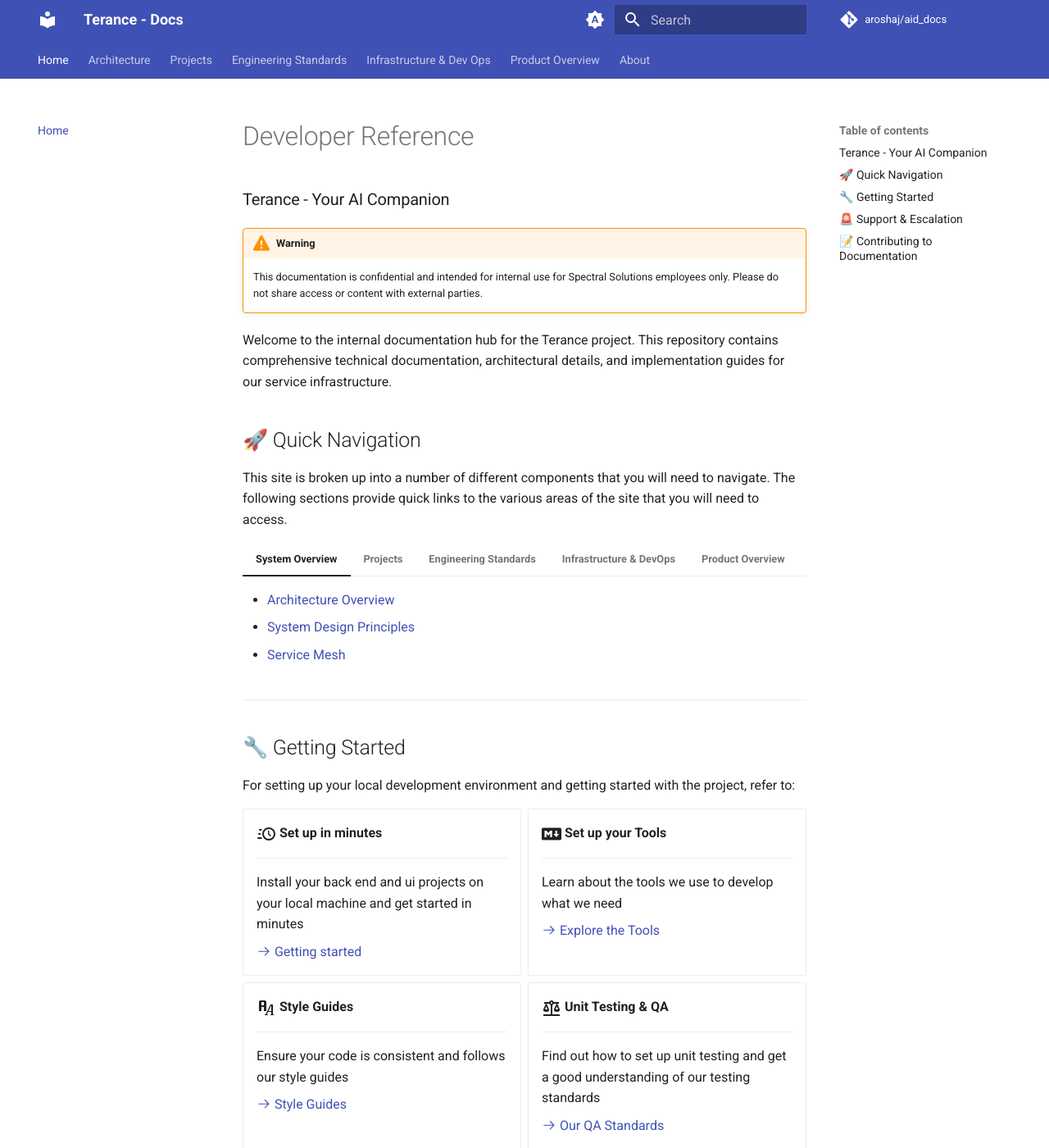
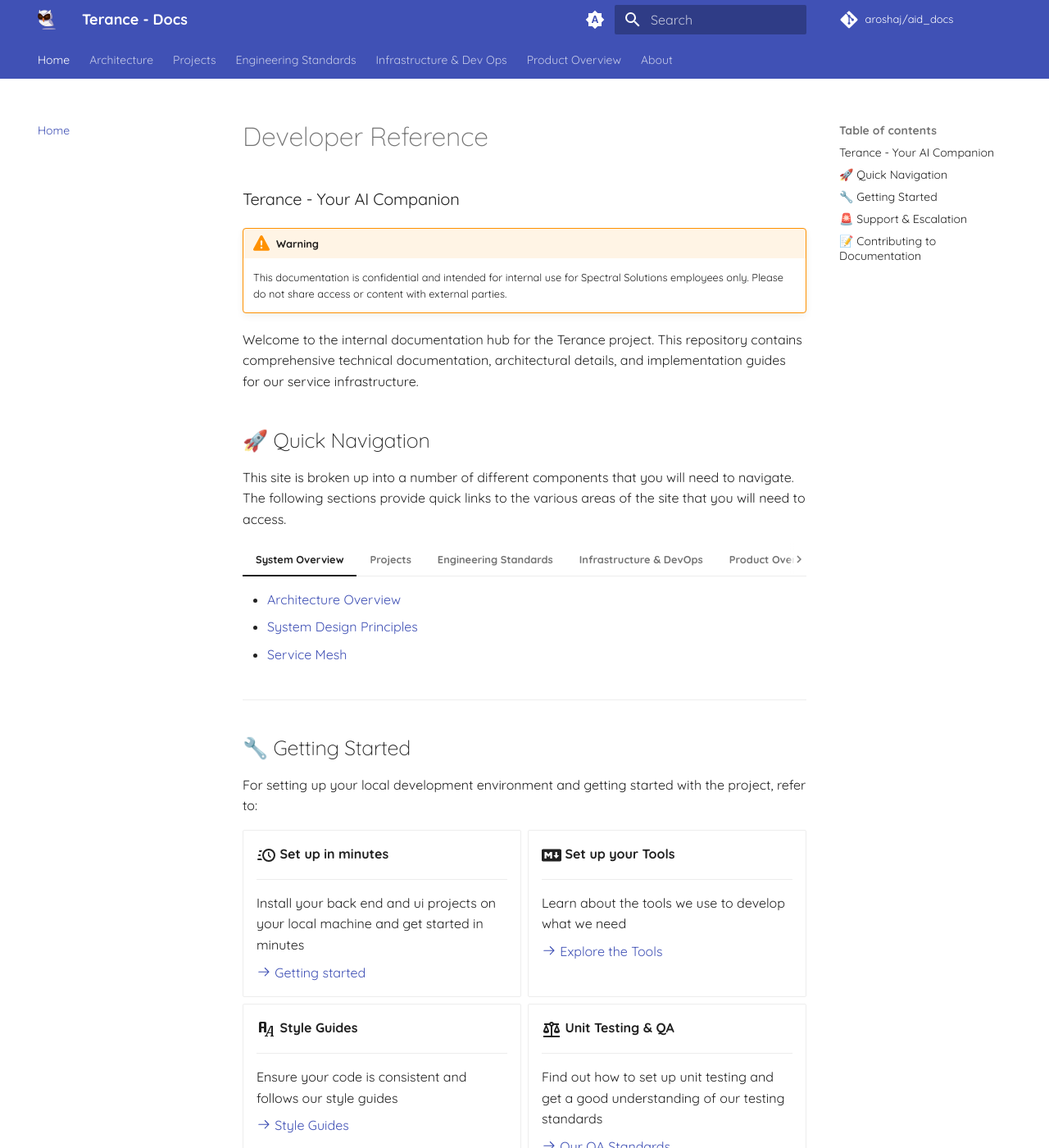
Before and after one commit to AroshaJ/aid_docs, an MkDocs documentation site: the page built from docs/index.md, in a window 1280 px wide and 1400 px high. Shown: the whole window at 82% size. Built offline with MkDocs 1.6.1 and Material for MkDocs 9.7.7, drawn with Linux system fonts in a browser that asks for light colours; some web fonts are replaced; comment, search, counter and statistics services are not loaded.

Commit message:
Logos added and font change
Added in our logos and have changed our fonts a bit

```diff
--- a/mkdocs.yml
+++ b/mkdocs.yml
@@ -7,6 +7,10 @@ repo_name: aroshaj/aid_docs
 
 theme:
   name: material
+  font:
+    text: Quicksand
+    code: Red Hat Mono
+  logo: assets/Terance_Logo.png
   icon:
     repo: fontawesome/brands/git-alt
     admonition:
```
Also changed, not shown: docs/assets/Terance_Logo.png (added), docs/assets/terance_logo.svg (added).
